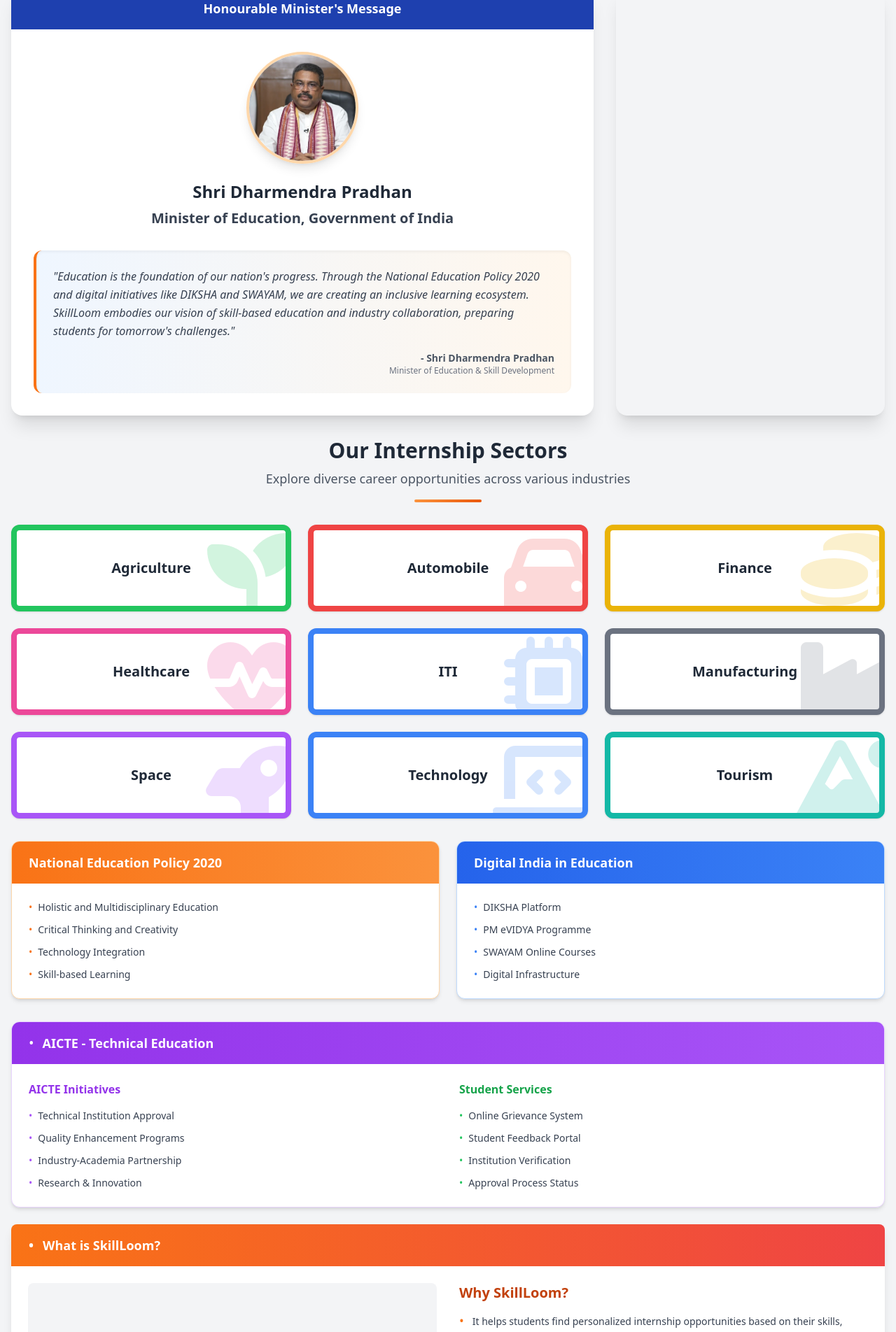
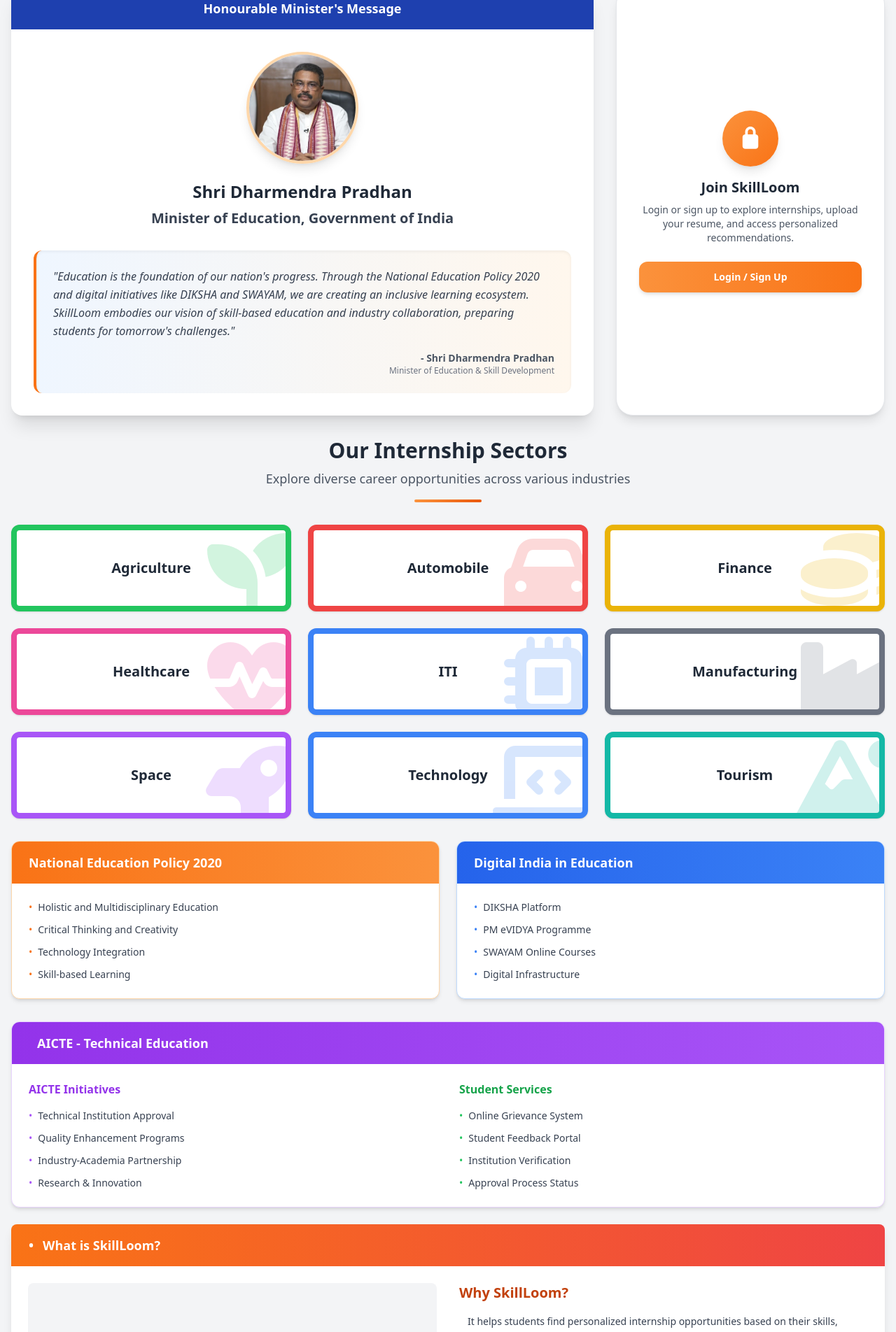
Before and after one commit to SoubhLance/Skill_Loom, a React (Vite) app: page / in a window 1280 px wide. Shown: the part 663-2567 px from the top of the page at 70% size. Built offline with nearby package versions, Linux system fonts and the light colour scheme; no server answers; grey boxes are pictures that could not be loaded.

Commit message:
homepage_UI_Change

```diff
--- a/src/Components/Homepage/Homepage.jsx
+++ b/src/Components/Homepage/Homepage.jsx
@@ -20,6 +20,7 @@
   GoogleAuthProvider,
   signInWithPopup,
   onAuthStateChanged,
+  signOut,
 } from "firebase/auth";
 
 export default function Homepage() {
@@ -95,6 +96,16 @@
       navigate("/resume-upload");
     } catch (error) {
       alert(error.message);
+      console.error(error);
+    }
+  };
+
+  // 🔹 Handle Logout
+  const handleLogout = async () => {
+    try {
+      await signOut(auth);
+      alert("Signed out successfully!");
+    } catch (error) {
       console.error(error);
     }
   };
@@ -206,7 +217,9 @@
               <input
                 type="password"
                 placeholder={
-                  activeTab === "login" ? "Enter your password" : "Create a password"
+                  activeTab === "login"
+                    ? "Enter your password"
+                    : "Create a password"
                 }
                 value={password}
                 onChange={(e) => setPassword(e.target.value)}
@@ -349,42 +362,59 @@
               </div>
             </div>
 
-            {/* Login / Signup */}
+            {/* 🔹 User / Login Card */}
             {!user && (
-              // ... (existing login form stays the same)
-              <div className="shadow-xl rounded-2xl w-full max-w-sm relative overflow-hidden">
-                {/* Your login/signup form here */}
+              <div className="bg-white shadow-lg rounded-3xl p-8 w-full max-w-sm border border-gray-200 text-center flex flex-col justify-center">
+                <div className="w-20 h-20 mx-auto mb-4 bg-gradient-to-br from-orange-400 to-orange-500 text-white flex items-center justify-center rounded-full shadow-lg">
+                  <i className="fa-solid fa-lock text-3xl"></i>
+                </div>
+                <h3 className="text-xl font-bold text-gray-800 mb-2">
+                  Join SkillLoom
+                </h3>
+                <p className="text-sm text-gray-600 mb-6">
+                  Login or sign up to explore internships, upload your resume,
+                  and access personalized recommendations.
+                </p>
+                <button
+                  onClick={() => setShowLoginModal(true)}
+                  className="w-full py-3 rounded-xl bg-gradient-to-r from-orange-400 to-orange-500 text-white font-semibold text-sm shadow-md hover:from-orange-500 hover:to-orange-600 transition-all"
+                >
+                  Login / Sign Up
+                </button>
               </div>
             )}
 
-            {/* 🔹 Improved Logged-in Welcome Card */}
             {user && (
-              <div className="bg-gradient-to-br from-green-50 to-green-100 shadow-2xl rounded-3xl p-8 w-full max-w-sm border border-green-200">
-                <div className="text-center relative">
-                  {/* Decorative glow */}
-                  <div className="absolute -top-6 -right-6 w-16 h-16 bg-green-400 rounded-full opacity-20 blur-2xl"></div>
-                  <div className="absolute -bottom-6 -left-6 w-16 h-16 bg-green-300 rounded-full opacity-20 blur-2xl"></div>
+              <div className="bg-gradient-to-br from-green-50 to-green-100 shadow-2xl rounded-3xl p-8 w-full max-w-sm border border-green-200 relative overflow-hidden">
+                <div className="absolute -top-6 -right-6 w-20 h-20 bg-green-400 rounded-full opacity-20 blur-2xl"></div>
+                <div className="absolute -bottom-8 -left-8 w-24 h-24 bg-emerald-300 rounded-full opacity-20 blur-3xl"></div>
 
-                  {/* Avatar */}
+                <div className="text-center relative z-10">
                   <div className="w-24 h-24 bg-white border-4 border-green-400 rounded-full flex items-center justify-center mx-auto mb-4 shadow-lg">
                     <i className="fa-solid fa-user text-green-600 text-3xl"></i>
                   </div>
 
-                  {/* Text */}
-                  <h3 className="text-2xl font-bold text-gray-800 mb-1 tracking-wide">
+                  <h3 className="text-2xl font-bold text-gray-800 mb-1">
                     Welcome back!
                   </h3>
-                  <p className="text-sm text-gray-700 mb-6 bg-white/70 inline-block px-3 py-1 rounded-full shadow-sm">
+                  <p className="text-sm text-gray-700 mb-4 bg-white/70 inline-block px-3 py-1 rounded-full shadow-sm">
                     {user.email}
                   </p>
 
-                  {/* Button */}
+                  <div className="space-y-3">
                     <button
                       onClick={() => navigate("/dashboard")}
-                    className="w-full py-3 rounded-xl bg-gradient-to-r from-green-500 to-emerald-600 text-white font-semibold text-sm tracking-wide shadow-md hover:from-green-600 hover:to-emerald-700 hover:scale-[1.02] active:scale-[0.98] transition-all duration-300"
+                      className="w-full py-3 rounded-xl bg-gradient-to-r from-green-500 to-emerald-600 text-white font-semibold text-sm shadow-md hover:from-green-600 hover:to-emerald-700 transition-all duration-300"
                     >
                       Go to Dashboard
                     </button>
+                    <button
+                      onClick={handleLogout}
+                      className="w-full py-3 rounded-xl bg-gradient-to-r from-red-500 to-red-600 text-white font-semibold text-sm shadow-md hover:from-red-600 hover:to-red-700 transition-all duration-300"
+                    >
+                      Sign Out
+                    </button>
+                  </div>
                 </div>
               </div>
             )}
@@ -568,7 +598,7 @@
           {/* AICTE Section */}
           <div className="bg-white rounded-xl shadow-md border border-purple-200 overflow-hidden">
             <div className="bg-gradient-to-r from-purple-600 to-purple-500 text-white px-6 py-4 flex items-center">
-    <span className="text-xl mr-3 leading-none">•</span>
+              <span className="text-xl mr-3 leading-none"></span>
               <h3 className="text-lg font-semibold">AICTE - Technical Education</h3>
             </div>
 
@@ -653,7 +683,7 @@
                     "Builds a stronger bridge between education and industry for India's youth.",
                   ].map((point, i) => (
                     <div key={i} className="flex items-start text-gray-700">
-              <span className="text-orange-500 mr-3 text-lg flex-shrink-0 leading-none">•</span>
+                      <span className="text-orange-500 mr-3 text-lg flex-shrink-0 leading-none"></span>
                       <span className="text-sm leading-relaxed">{point}</span>
                     </div>
                   ))}
@@ -662,9 +692,6 @@
             </div>
           </div>
         </div>
-
-
-
         </div>
       </div>
     </div>
```
Lines whose indentation alone changed are shown as unchanged.
